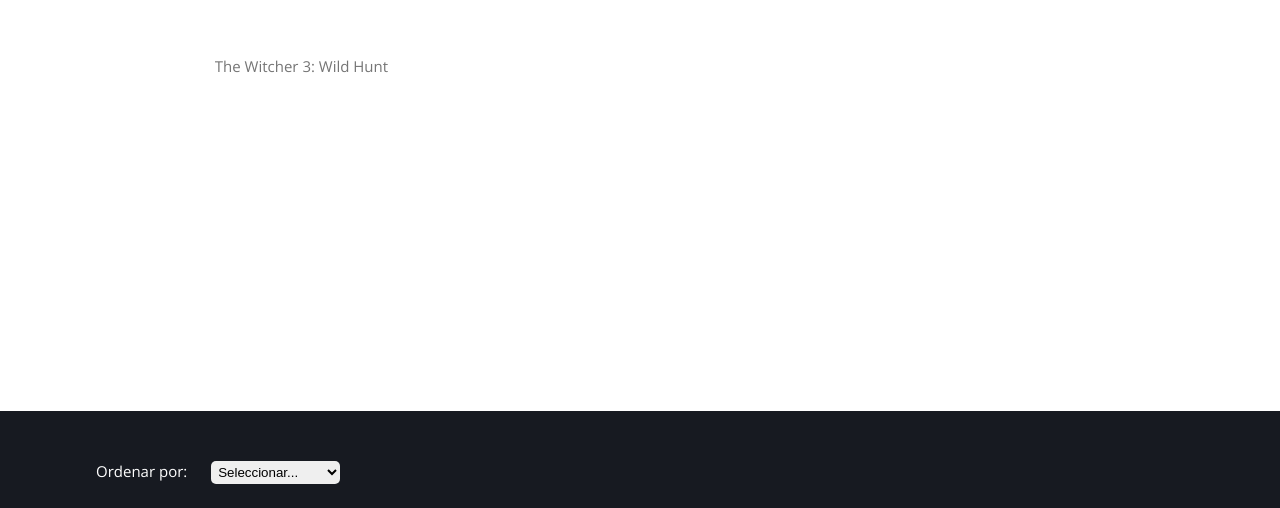
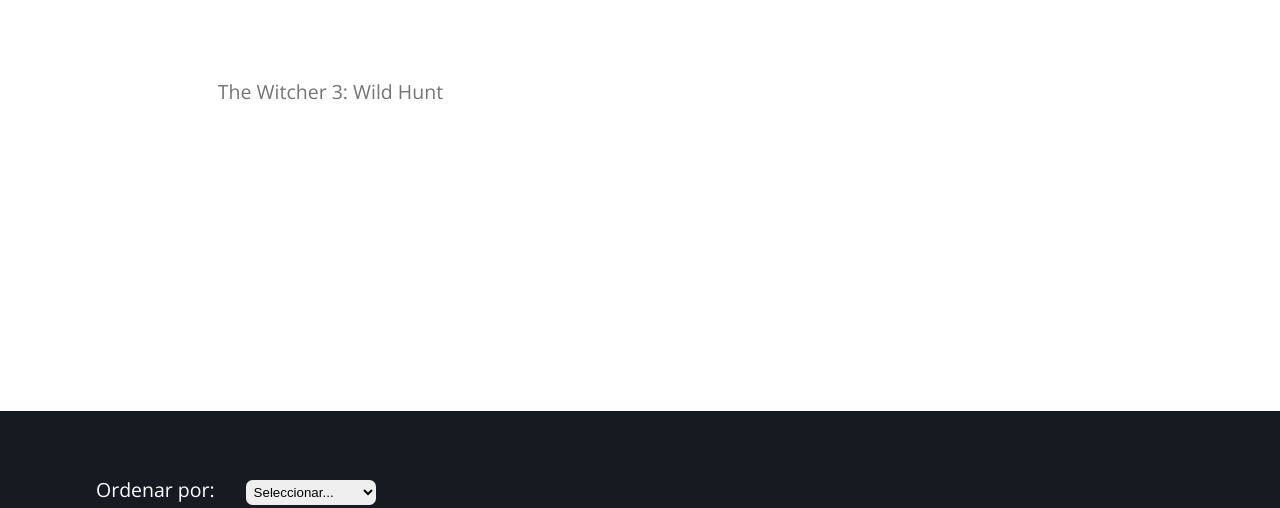
Before and after one commit to marcodamianperez/steam-offer-tracker, a website: page index.html in a window 1280 px wide. Shown: the part 309-817 px from the top of the page. Drawn offline with nearby package versions, Linux system fonts and the light colour scheme.

Commit message:
created a media query manager in order to respond to different screen sizes

```diff
--- a/sass/abstracts/_mixins.scss
+++ b/sass/abstracts/_mixins.scss
@@ -4,3 +4,32 @@
     object-fit: cover;
     vertical-align: middle;
 }
+
+// Media query manager
+/*
+
+0 to 600px:         actual styles
+600px to 900px:     small
+900px to 1200px:    medium
+1200px +:           large
+
+1em == 16px since em units in media queries are not affected by the root font-size setting and always refers to the font-size from the browser
+
+*/
+@mixin respond($breakpoint) {
+    @if $breakpoint == small {
+        @media (min-width: 37.5em) { //600px
+            @content;
+        }
+    }
+    @if $breakpoint == medium {
+        @media (min-width: 56.25em) { //900px
+            @content;
+        }
+    }
+    @if $breakpoint == large {
+        @media (min-width: 75em) { //1200px
+            @content;
+        }
+    }
+}
--- a/sass/base/_typography.scss
+++ b/sass/base/_typography.scss
@@ -1,5 +1,17 @@
 html {
-    font-size: 62.5%;
+    font-size: 62.5%;           //1rem = 10px
+
+    @include respond(small) {
+        font-size: 68.75%;      //1rem = 11px
+    }
+
+    @include respond(medium) {
+        font-size: 75%;         //1rem = 12px
+    }
+
+    @include respond(large) {
+        font-size: 81.25%;      //1rem = 13px
+    }
 }
 
 body {
--- a/sass/layout/_footer.scss
+++ b/sass/layout/_footer.scss
@@ -1,6 +1,6 @@
 .footer {
     background-color: $color-grey-dark;
-    padding: 3rem 0;
+    padding: 2rem 0;
     color: $color-white;
     text-align: center;
 
```
Also changed, not shown: css/style.css, 1 other file.
